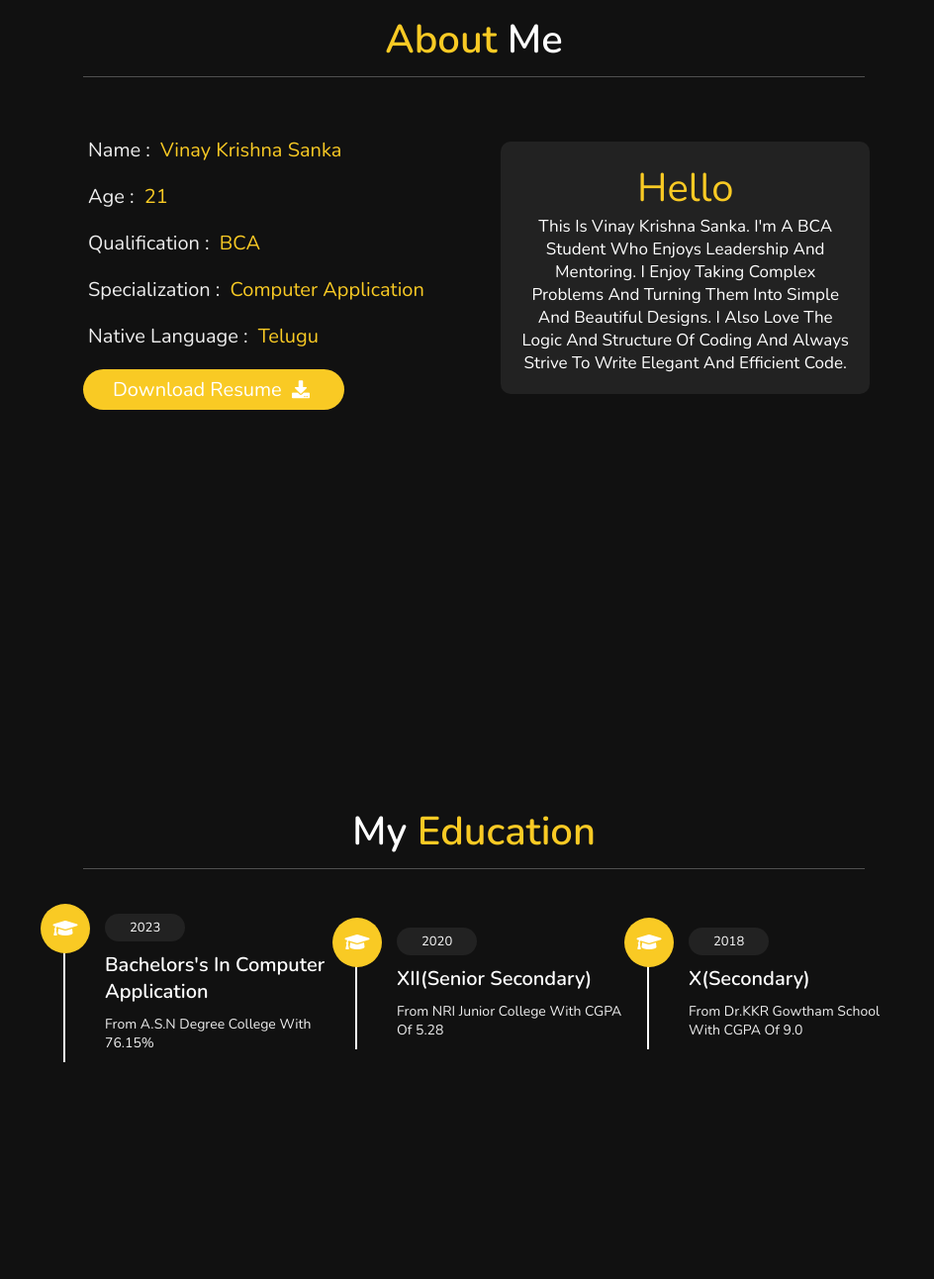
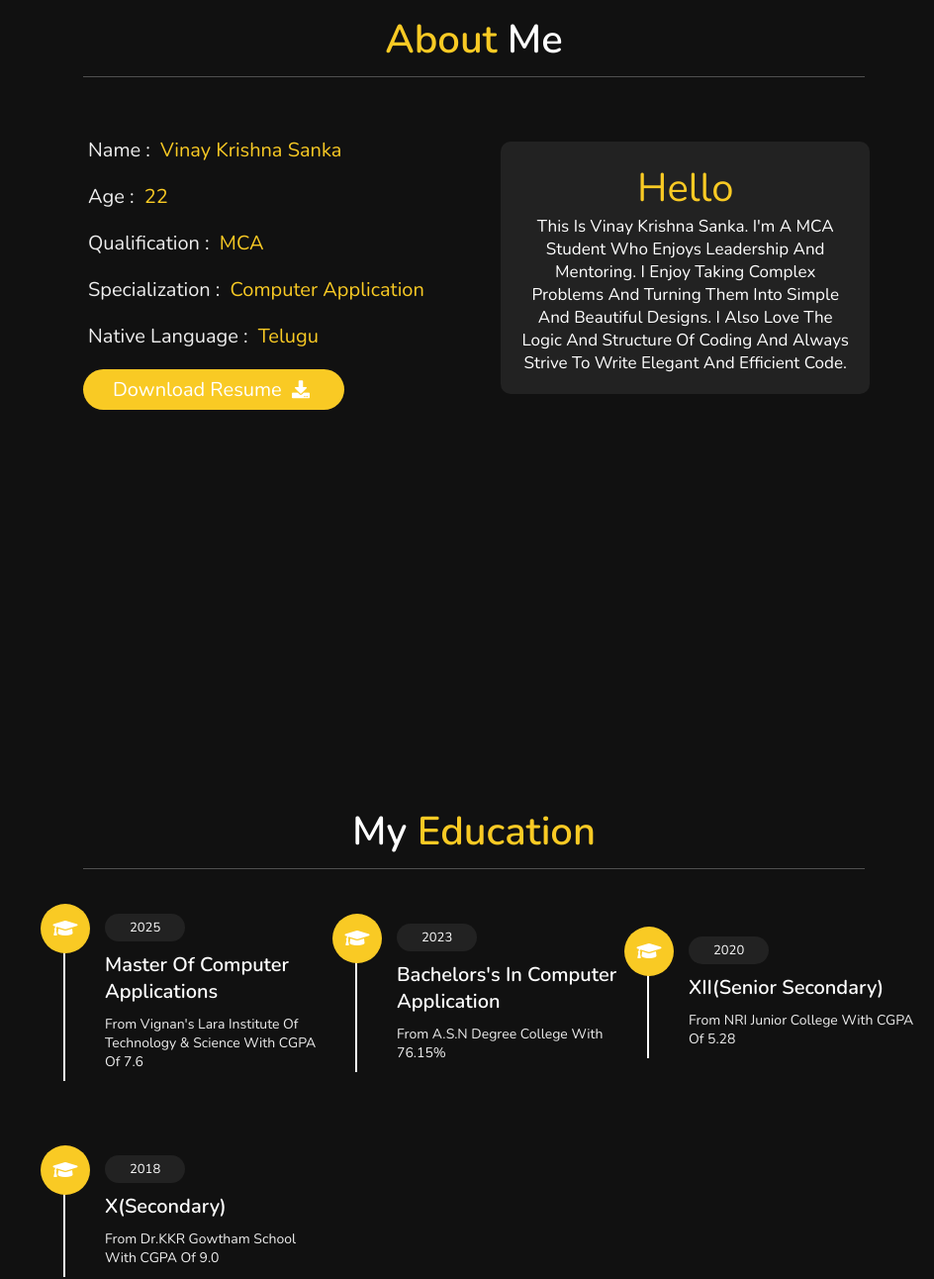
Before and after one commit to vinaykrishnasanka/portfolio, a plain HTML site: page index.html in a window 1280 px wide. Shown: the part 807-2099 px from the top of the page at 99% size, without its empty margins (336-1280 px from the left). Drawn offline with nearby package versions, Linux system fonts and the light colour scheme.

Commit message:
Update index.html

```diff
--- a/index.html
+++ b/index.html
@@ -47,8 +47,8 @@
         <div class="row">
             <div class="info">
                 <h3> <span> name : </span>  Vinay Krishna Sanka </h3>
-                <h3> <span> age : </span> 21 </h3>
-                <h3> <span> qualification : </span> BCA</h3>
+                <h3> <span> age : </span> 22 </h3>
+                <h3> <span> qualification : </span> MCA</h3>
                 <h3> <span> specialization : </span>computer application</h3>
                 <h3> <span> Native language : </span> telugu </h3>
                 <a href="Sanka Hanumath Sai Vinay Krishna (1).pdf"><button class="btn"> download Resume <i
@@ -57,7 +57,7 @@
             <div class="counter">
                 <div class="box">
                     <span>Hello</span>
-                    <p>This is Vinay Krishna Sanka. I'm a BCA student who enjoys leadership and
+                    <p>This is Vinay Krishna Sanka. I'm a MCA student who enjoys leadership and
                         mentoring.
                         I enjoy taking complex problems and turning them into simple and beautiful designs.
                         I also love the logic and structure of coding and always strive to write elegant and efficient
@@ -73,6 +73,12 @@
     <section class="education" id="education">
         <h1 class="heading"> my <span>education</span> </h1>
         <div class="box-container">
+            <div class="box">
+                <i class="fas fa-graduation-cap"></i>
+                <span>2025</span>
+                <h3>Master of Computer Applications</h3>
+                <p>From Vignan's Lara Institute of Technology & Science with CGPA of 7.6</p>
+            </div>
             <div class="box">
                 <i class="fas fa-graduation-cap"></i>
                 <span>2023</span>
```
